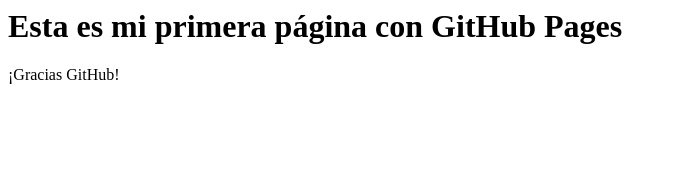
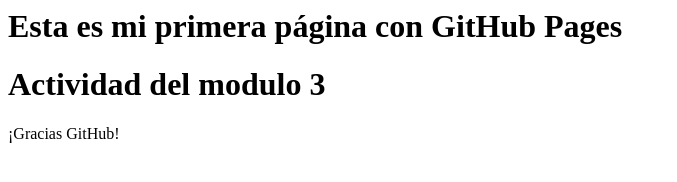
Before and after one commit to Mveroc8/Repo1, a plain HTML site: page index.html in a window 1280 px wide. Shown: the whole page, without its empty margins (0-677 px from the left). Drawn offline with Linux system fonts and the light colour scheme.

Commit message:
Update index.html

```diff
--- a/index.html
+++ b/index.html
@@ -1,4 +1,5 @@
 <html>
-<h1> Esta es mi primera página con GitHub Pages </h1>
-<p>¡Gracias GitHub!</p>
+<h1> Esta es mi primera página con GitHub Pages  </h1>
+<h1> Actividad del modulo 3  </h1>
+  <p>¡Gracias GitHub!</p>
 </html>
```
